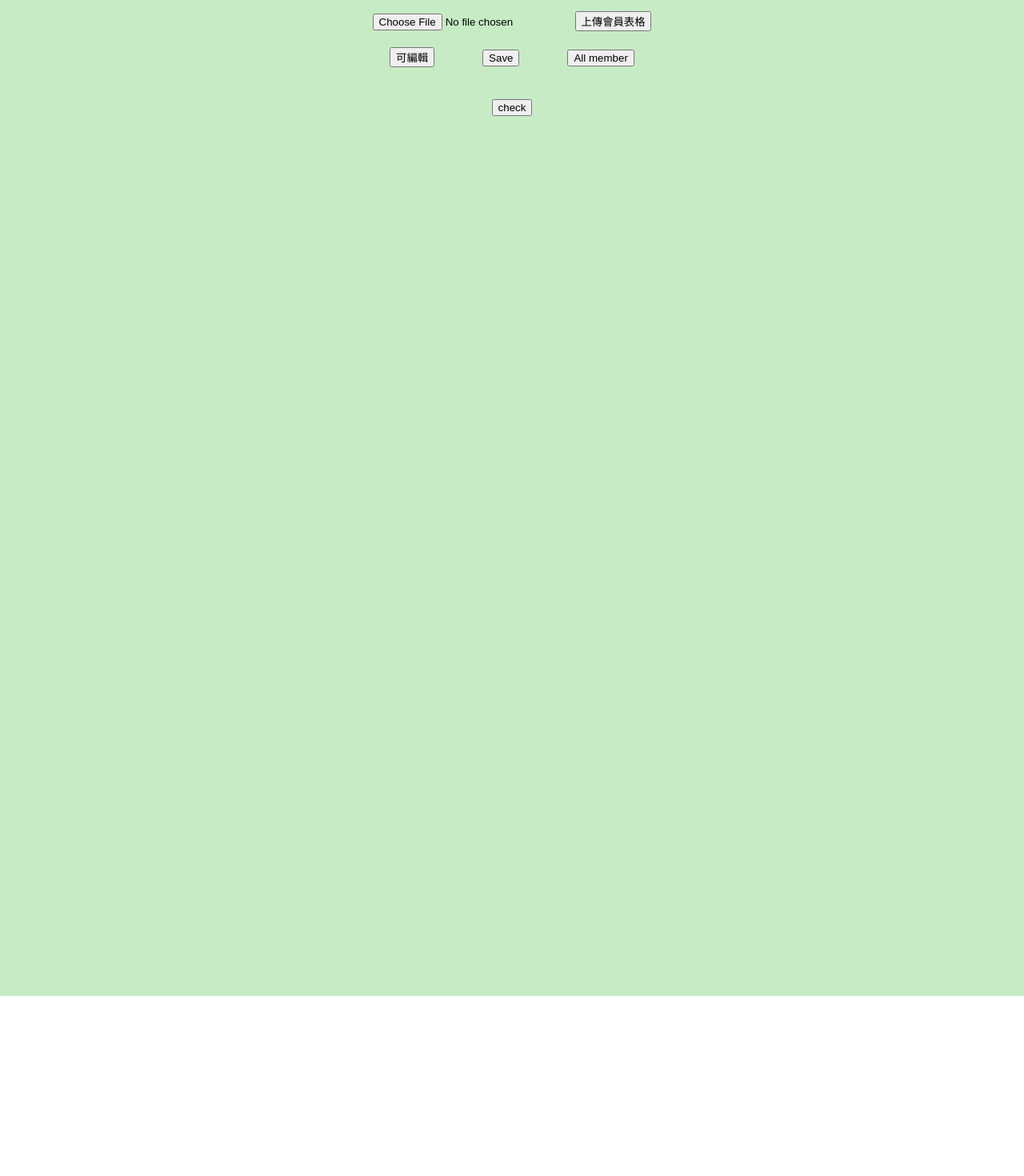
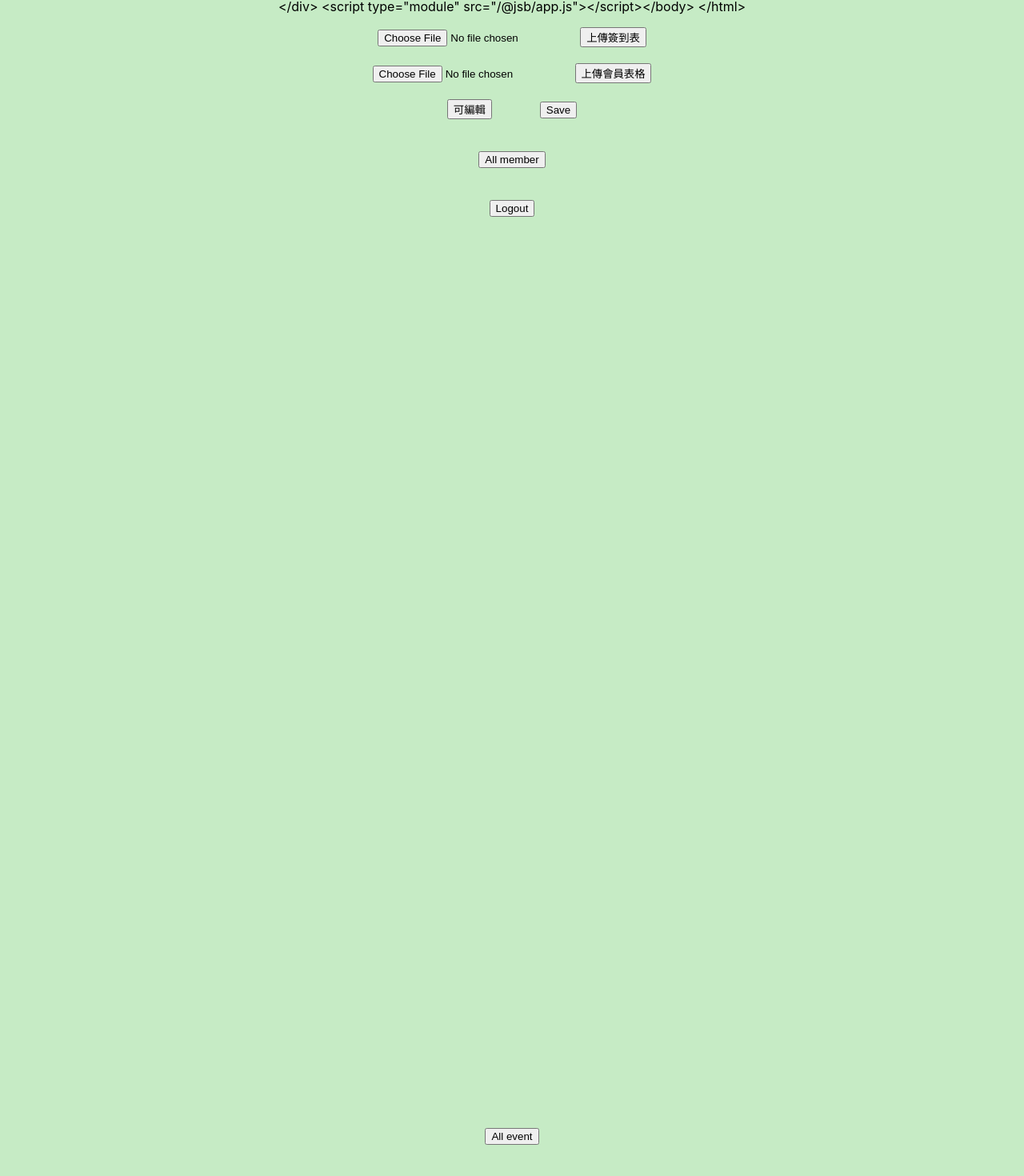
Before and after one commit to isaaclao3272/Test3, a React (Create React App) app: page /secoundPage in a window 1280 px wide. Shown: the part 3018-4488 px from the top of the page at 80% size. Before the commit the page ends 4263 px from the top, so only its background shows below. Built offline with nearby package versions, Linux system fonts and the light colour scheme; sample sign-in values are in the browser's storage.

Commit message:
saveForlast

```diff
--- a/src/Login.js
+++ b/src/Login.js
@@ -1,6 +1,11 @@
 import React, { useState } from "react";
 import axios from "axios";
 import { useNavigate, Navigate } from "react-router-dom";
+import styled from "styled-components";
+
+const Background = styled.div`
+    text-align: center;
+`;
 
 const Login = () => {
     const [message, setMessage] = useState("請填寫登錄資料")
@@ -26,23 +31,29 @@ const Login = () => {
         }
     };
     return (
-        <div>
+        <Background>
             <form onSubmit={handleSummit}>
+            <br></br>
             <div>{message}</div>
+            <br></br>
             <input
             placeholder="username"
             value={username}
             onChange={(e)=>setUsername(e.target.value)}
             type="text"
             ></input>
+            <br></br>
+            <br></br>
             <input placeholder="password"
             value={password}
             onChange={(e)=>setPassword(e.target.value)}
             type="text">
             </input>
+            <br></br>
+            <br></br>
             <button type="sumit">Login</button>
             </form>
-        </div>
+        </Background>
 
     )
 }
--- a/src/DynamicTable.js
+++ b/src/MemberShipTable.js
@@ -1,6 +1,7 @@
 import React, {useEffect,useState} from 'react'
 import axios from 'axios'
 import styled from 'styled-components'
+import EventRecordTable from './eventRecordTable';
 
 const Stylebutton = styled.button`
     margin: 20px 30px;
@@ -38,7 +39,7 @@ const TableE = styled.table`
 
 
 
-const DynamicTable = () => {
+const MemberShipTable = () => {
     const [data, setData] = useState([]);
     const [showTable, setShowTable] = useState(false)
     const columnOrder = [
@@ -85,9 +86,11 @@ const DynamicTable = () => {
         <div>
             <Stylebutton onClick={toggleEdit}> {isEditable ? "鎖定" : "可編輯"} </Stylebutton>
             <Stylebutton onClick={SaveChange}>Save</Stylebutton>
+            <br></br>
             <Stylebutton onClick={loadData}>All member</Stylebutton>
             <br></br>
-            <Stylebutton onClick={handleLogOut}>check</Stylebutton>
+            <Stylebutton onClick={handleLogOut}>Logout</Stylebutton>
+            <h3>{showTable ? "all Member" :""}</h3>
             <ScrollAbleContainer>
                 {showTable && data.length > 0 ? (
                     <TableE>
@@ -123,4 +126,4 @@ const DynamicTable = () => {
     )
 }
 
-export default DynamicTable;
+export default MemberShipTable;
--- /dev/null
+++ b/src/eventRecordTable.js
@@ -0,0 +1,90 @@
+import React, { useState } from "react";
+import axios from "axios";
+import styled from "styled-components";
+
+const Stylebutton = styled.button`
+    margin: 20px 30px;
+`;
+
+const ScrollAbleContainer = styled.div`
+    overflow-x: auto;
+    height: 1080px;
+`;
+
+const TableH = styled.th`
+    white-space: nowrap;
+    width: 100%;
+    border-collapse: collapse;
+    border: 1px solid black;
+    padding: 8px;
+    `;
+
+const TableD = styled.td`
+    white-space: nowrap;
+    width: 100%;
+    border-collapse: collapse;
+    border: 1px solid black;
+    padding: 8px;
+    &: focus {
+        outline: 2px solid blue;
+    };
+    `;
+
+
+
+const TableE = styled.table`
+    border-collapse: collapse;
+    `;
+
+const EventRecordTable = () => {
+    const [data, setData] = useState([]);
+    const [showTable, setShowTable] = useState(false);
+    const [error, setError] = useState('');
+    const columnOrder = ['ID','會員姓名','會員電話','活動名稱','活動類型','活動日期','是否出席'];
+
+    const loadData2 = () => {
+        axios.post('http://127.0.0.1:5000/showEvent',data)
+        .then(Response => {
+            setShowTable(true);
+            setData(Response.data);
+            setError('');
+        })
+        .catch(error => {
+            console.log('Error' ,error);
+            setError('Failed to load data.');
+        });
+    };
+    return (
+        <div>
+            <ScrollAbleContainer>
+                <Stylebutton onClick={loadData2}>All event</Stylebutton>
+                    {showTable && data.length > 0 ? (
+                        <TableE>
+                            <thead>
+                                <tr>
+                                    {columnOrder.map((conlumnName) =>(
+                                      <TableH key={conlumnName}>{conlumnName}</TableH>))}
+                                </tr>
+                            </thead>
+                            <tbody>
+                                {data.map((row,index) =>
+                                (<tr key={index}>
+                                     {columnOrder.map((conlumnName, colindex) => (
+                                    <TableD key={colindex}>
+                                        {row[conlumnName]}
+                                    </TableD>
+                                     ))}
+                                </tr>
+                                     ))}
+                            </tbody>
+                        </TableE>
+
+                    ):
+                    (<p></p>)
+                    }
+            </ScrollAbleContainer>
+        </div>
+    )
+}
+
+export default EventRecordTable;
--- a/src/index.css
+++ b/src/index.css
@@ -5,6 +5,7 @@ body {
     sans-serif;
   -webkit-font-smoothing: antialiased;
   -moz-osx-font-smoothing: grayscale;
+  background-color: #C6EBC5;
 }
 
 code {
--- a/src/secoundPage.js
+++ b/src/secoundPage.js
@@ -1,16 +1,16 @@
 import React, {useEffect,useState} from 'react';
 import axios from 'axios';
 import styled from "styled-components";
-import './DynamicTable';
-import DynamicTable from './DynamicTable';
-
+import './MemberShipTable';
+import MemberShipTable from './MemberShipTable';
+import EventRecordTable from './eventRecordTable';
 
 const BackgroundDiv = styled.div`
   text-align: center;
   background: #C6EBC5;
   width: 100%;
-  width: 100%;
-  margin: -20px auto;
+  height: 100%;
+  margin: 10px auto;
 `;
 
 
@@ -52,6 +52,42 @@ function UploadExcel() {
     );
   }
 
+//Upload Event~~~~~~~~~~~~~~~~~~~~~~~~~~~~~~~~~~~~~~~~~~~~
+const UploadEvent = () => {
+  const [file, setFile] = useState(null);
+
+  function chooseFile (event) {
+    setFile(event.target.files[0]);
+  }
+  function uploadClick () {
+     if(!file) {
+      return alert('Please choose a file');
+     }
+
+     const formData = new FormData();
+     formData.append('excelFile',file);
+
+     axios.post("http://127.0.0.1:5000/uploadEvent", formData,{
+      headers:{
+        "Content-Type" : 'multipart/form-data'
+      }
+     } )
+     .then(response => {
+      alert('upload successful');
+     })
+     .catch(error => {
+      alert('fail to upload');
+      console.error('upload error',error);
+     });
+  }
+  return (
+    <div>
+      <input type='file' onChange={chooseFile} accept='.xls,.xlsx'/>
+      <button onClick={uploadClick}>上傳簽到表</button>
+    </div>
+  )
+}
+
 function Inside() {
     const [message, setMessage] = useState()
     useEffect(() => {
@@ -68,8 +104,11 @@ function Inside() {
          <div>
         <BackgroundDiv>
           <p>{message}</p>
+          <UploadEvent/>
+          <br></br>
           <UploadExcel/>
-          <DynamicTable/>
+          <MemberShipTable/>
+          <EventRecordTable/>
         </BackgroundDiv>
       </div>
     );
```
Also changed, not shown: 1 other file (tests, documents, lock files or other folders).
